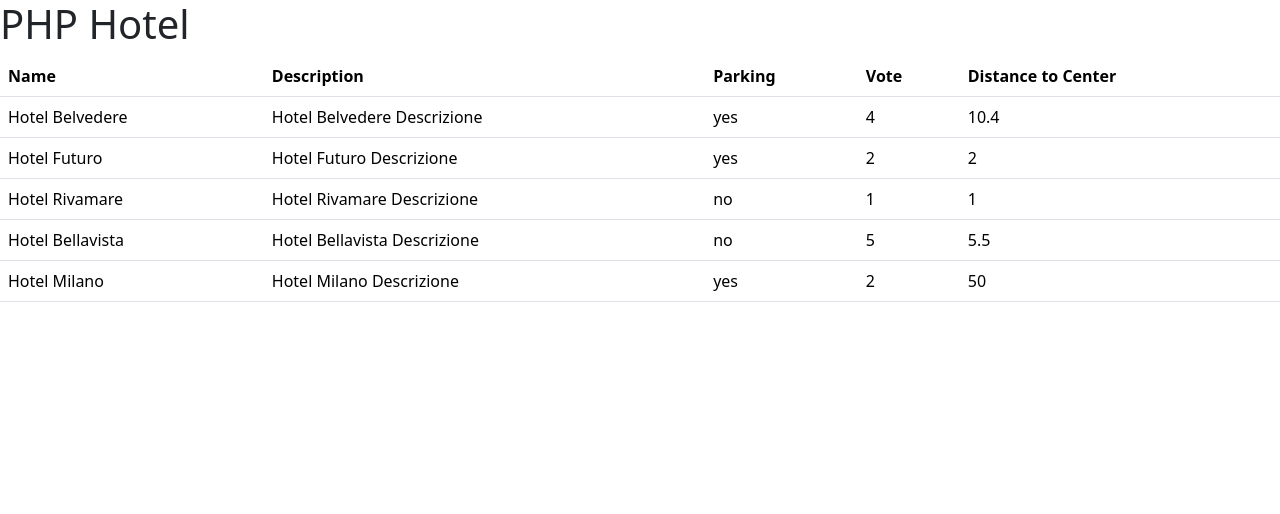
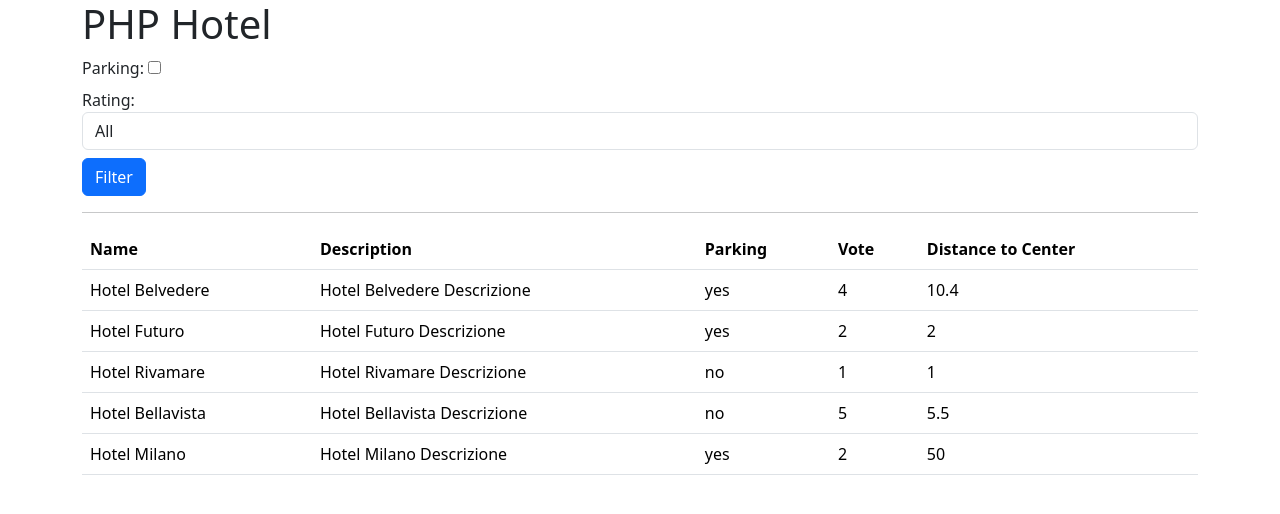
Before and after one commit to FontaMatte/php-hotel, a PHP site: page / in a window 1280 px wide. Shown: the top 514 px of the page. Run offline with PHP 8.4, Linux system fonts and the light colour scheme.

Commit message:
added parking filter

```diff
--- a/index.php
+++ b/index.php
@@ -40,10 +40,12 @@
 
     ];
 
-    //strpos(stringa, cosaCercare) - cerca all’interno di una stringa un’altra stringa e torna la posizione in cui si trova
-    // echo '<pre>';
-    // var_dump($hotels);
-    // echo '</pre>';
+    // Filter hotels by parking
+    if(isset($_GET['parking']) && $_GET['parking'] == 1){
+        $hotels = array_filter($hotels, function($hotel){
+            return $hotel['parking'] == true;
+        });
+    }
 
 ?>
 
@@ -58,7 +60,27 @@
     </head>
     <body>
 
+        <div class="container">
+
             <h1>PHP Hotel</h1>
+            <!-- Filter form -->
+            <form method="GET" action="">
+                <div class="form-group mb-2">
+                    <label for="parking">Parking:</label>
+                    <input type="checkbox" name="parking" id="parking" value="1">
+                </div>
+                <div class="form-group mb-2">
+                    <label for="rating">Rating:</label>
+                    <select name="rating" id="rating" class="form-control">
+                        <option value="">All</option>
+                        <option value="3">3 stars or more</option>
+                        <option value="4">4 stars or more</option>
+                        <option value="5">5 stars</option>
+                    </select>
+                </div>
+                <button type="submit" class="btn btn-primary">Filter</button>
+            </form>
+            <hr>
 
             <table class="table">
                 <thead>
@@ -89,5 +111,7 @@
 
             </table>
 
+        </div>
+
     </body>
 </html>
```
Lines whose indentation alone changed are shown as unchanged.
